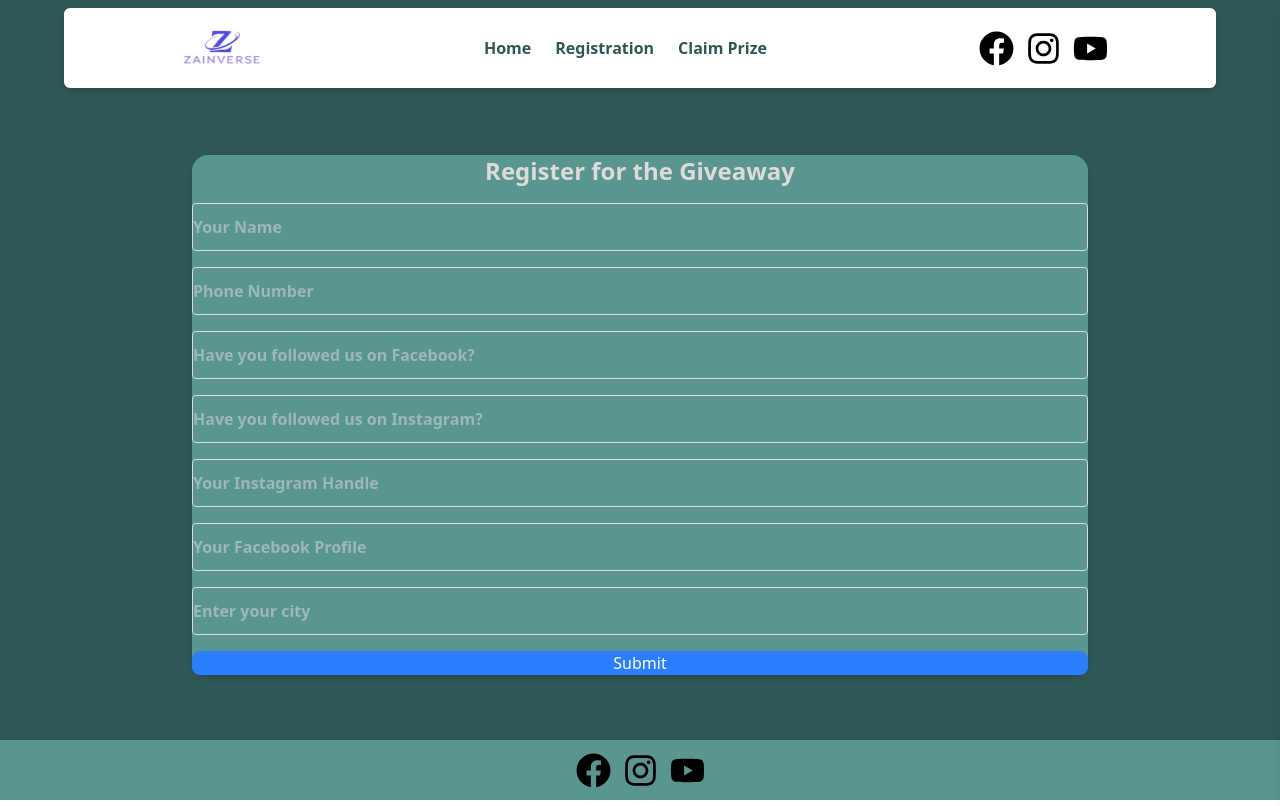
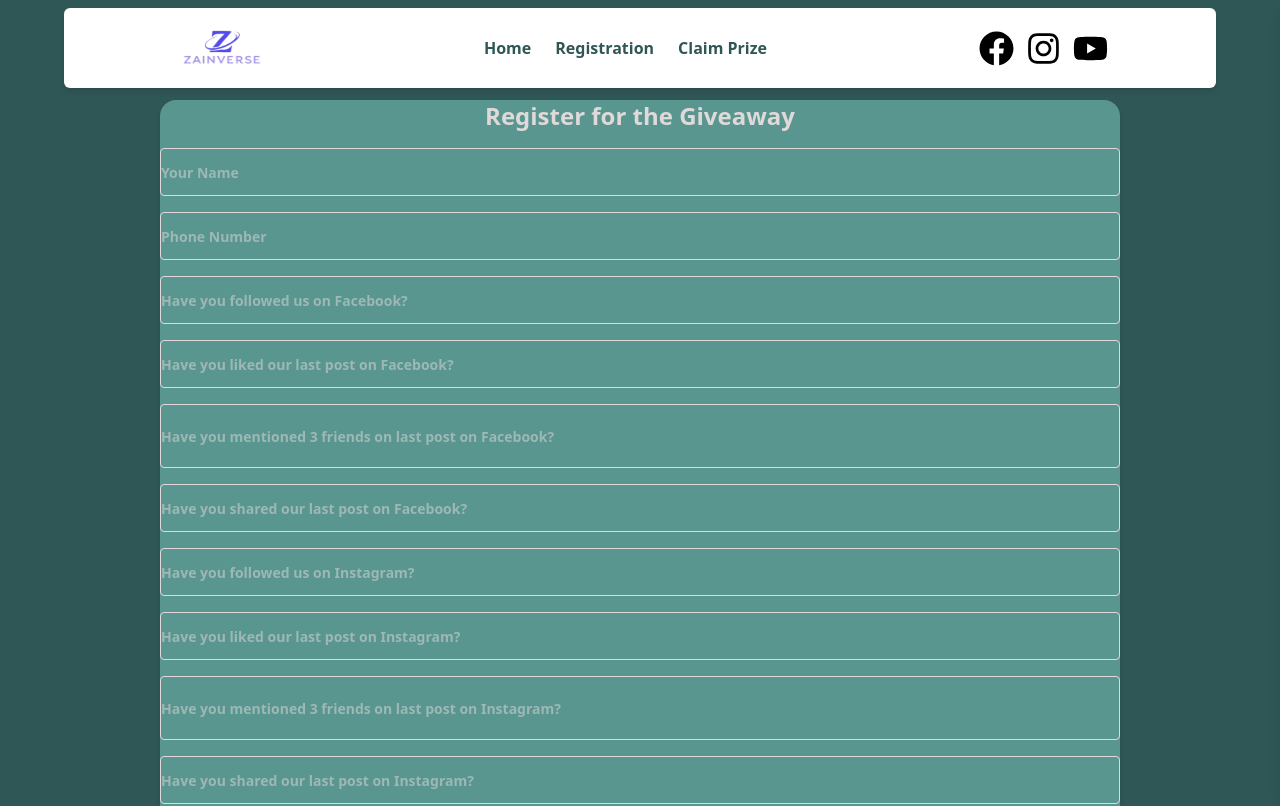
Before and after one commit to Zaryab-Ahmad-R/giveaway_app, a React (Vite) app in the folder frontend/: page /registration in a window 1280 px wide. Shown: the top 806 px of the page. Built offline with nearby package versions, Linux system fonts and the light colour scheme; no server answers.

Commit message:
updated RF

```diff
--- a/frontend/src/components/Navbar.jsx
+++ b/frontend/src/components/Navbar.jsx
@@ -17,7 +17,7 @@ const Navbar = () => {
         <>
             <nav className="sticky top-2 z-50 bg-white shadow-md w-[90%] mx-auto border-2 border-transparent border-solid h-20 rounded-md flex justify-around items-center">
                 <div className="logo-container">
-                    <img src={logo} alt="logo" className="h-20 w-[100px] scale-110" />
+                    <img  src={logo} alt="logo" className="h-20 w-[100px] scale-110" />
                 </div>
 
                 <ul className="hidden md:flex justify-center items-center gap-6 list-none font-bold text-[#2F5755]">
--- a/frontend/src/components/RegistrationForm.jsx
+++ b/frontend/src/components/RegistrationForm.jsx
@@ -23,7 +23,13 @@ export default function RegistrationForm() {
           name: data.name,
           phone: data.phone,
           facebookASK: data.facebookASK,
+          facebookPost: data.facebookPost,
+          friendsAskF: data.friendsAskF,
+          sharePostF: data.sharePostF,
           instagramASK: data.instagramASK,
+          instagramPost: data.instagramPost,
+          friendsAskI: data.friendsAskI,
+          sharePostI: data.sharePostI,
           instagramHandle: data.instagramHandle,
           facebookProfile: data.facebookProfile,
           city: data.city,
@@ -42,7 +48,7 @@ export default function RegistrationForm() {
   };
 
   return (
-    <section className="w-[70%] mx-auto bg-[#5A9690] shadow-md rounded-2xl p-6 mt-5">
+    <section className="md:w-[75%] sm:w-[100%] mx-auto bg-[#5A9690] shadow-md rounded-2xl p-6 md:mt-5 sm:mt-6">
       <h2 className="text-2xl font-bold mb-4 text-center text-[#E0D9D9]">Register for the Giveaway</h2>
 
       <form onSubmit={handleSubmit(onSubmit)} className="space-y-4">
@@ -97,6 +103,60 @@ export default function RegistrationForm() {
         <div>
           <input
             type="text"
+            placeholder="Have you liked our last post on Facebook?"
+            className="w-full border rounded h-12 p-5 text-[#E0D9D9] font-semibold outline-none"
+            {...register("facebookPost", {
+              required: "Required",
+              pattern: {
+                value: /^yes$/i,
+                message: "Like first to continue. Write Yes if already liked.",
+              },
+            })}
+          />
+          {errors.facebookPost && (
+            <p className="text-white text-sm mt-1 font-semibold">{errors.facebookPost.message}</p>
+          )}
+        </div>
+
+        <div>
+          <input
+            type="text"
+            placeholder="Have you mentioned 3 friends on last post on Facebook?"
+            className="w-full border rounded h-16 p-3 text-[#E0D9D9] font-semibold outline-none sm:text-base leading-2"
+            {...register("friendsAskF", {
+              required: "Required",
+              pattern: {
+                value: /^yes$/i,
+                message: "Mention first to continue. Write Yes if already mentioned.",
+              },
+            })}
+          />
+          {errors.friendsAskF && (
+            <p className="text-white text-sm mt-1 font-semibold">{errors.friendsAskF.message}</p>
+          )}
+        </div>
+
+        <div>
+          <input
+            type="text"
+            placeholder="Have you shared our last post on Facebook?"
+            className="w-full border rounded h-12 p-5 text-[#E0D9D9] font-semibold outline-none"
+            {...register("sharePostF", {
+              required: "Required",
+              pattern: {
+                value: /^yes$/i,
+                message: "Share first to continue. Write Yes if already shared.",
+              },
+            })}
+          />
+          {errors.sharePostF && (
+            <p className="text-white text-sm mt-1 font-semibold">{errors.sharePostF.message}</p>
+          )}
+        </div>
+
+        <div>
+          <input
+            type="text"
             placeholder="Have you followed us on Instagram?"
             className="w-full border rounded h-12 p-5 text-[#E0D9D9] font-semibold outline-none"
             {...register("instagramASK", {
@@ -109,6 +169,60 @@ export default function RegistrationForm() {
           />
           {errors.instagramASK && (
             <p className="text-white text-sm mt-1 font-semibold">{errors.instagramASK.message}</p>
+          )}
+        </div>
+
+        <div>
+          <input
+            type="text"
+            placeholder="Have you liked our last post on Instagram?"
+            className="w-full border rounded h-12 p-5 text-[#E0D9D9] font-semibold outline-none"
+            {...register("instagramPost", {
+              required: "Required",
+              pattern: {
+                value: /^yes$/i,
+                message: "Like first to continue. Write Yes if already liked.",
+              },
+            })}
+          />
+          {errors.instagramPost && (
+            <p className="text-white text-sm mt-1 font-semibold">{errors.instagramPost.message}</p>
+          )}
+        </div>
+
+         <div>
+          <input
+            type="text"
+            placeholder="Have you mentioned 3 friends on last post on Instagram?"
+            className="w-full border rounded h-16 p-3 text-[#E0D9D9] font-semibold outline-none sm:text-base leading-2"
+            {...register("friendsAskI", {
+              required: "Required",
+              pattern: {
+                value: /^yes$/i,
+                message: "Mention first to continue. Write Yes if already mentioned.",
+              },
+            })}
+          />
+          {errors.friendsAskI && (
+            <p className="text-white text-sm mt-1 font-semibold">{errors.friendsAskI.message}</p>
+          )}
+        </div>
+
+         <div>
+          <input
+            type="text"
+            placeholder="Have you shared our last post on Instagram?"
+            className="w-full border rounded h-12 p-5 text-[#E0D9D9] font-semibold outline-none"
+            {...register("sharePostI", {
+              required: "Required",
+              pattern: {
+                value: /^yes$/i,
+                message: "Share first to continue. Write Yes if already shared.",
+              },
+            })}
+          />
+          {errors.sharePostI && (
+            <p className="text-white text-sm mt-1 font-semibold">{errors.sharePostI.message}</p>
           )}
         </div>
 
@@ -167,7 +281,7 @@ export default function RegistrationForm() {
         <button
           type="submit"
           disabled={isSubmitting}
-          className={`w-full text-white rounded-lg py-2 transition-colors ${isSubmitting
+          className={`w-full text-white rounded-lg py-2 transition-colors h-10 ${isSubmitting
             ? "bg-blue-300 cursor-not-allowed"
             : "bg-blue-500 hover:bg-blue-600"
             }`}
--- a/frontend/src/index.css
+++ b/frontend/src/index.css
@@ -3,3 +3,15 @@
     padding: 0;
     box-sizing: border-box;
 }
+input::placeholder {
+  font-size: 14px;        /* Smaller font for mobile */
+  white-space: normal;    /* Allow placeholder to wrap (works on most mobile browsers) */
+  line-height: 1.1;
+}
+
+/* Prevent mobile browsers from shrinking or hiding placeholder */
+input {
+  min-width: 100%;        /* Full width on mobile */
+  box-sizing: border-box; /* Prevent overflow */
+  overflow: hidden;       /* Avoid cutting text */
+}
--- a/frontend/src/pages/AdminDashboard.jsx
+++ b/frontend/src/pages/AdminDashboard.jsx
@@ -211,6 +211,12 @@ export default function AdminDashboard() {
                   <th className="px-4 py-3 text-left">City</th>
                   <th className="px-4 py-3 text-left">Instagram</th>
                   <th className="px-4 py-3 text-left">Facebook</th>
+                  <th className="px-4 py-3 text-left">PostF</th>
+                  <th className="px-4 py-3 text-left">PostI</th>
+                  <th className="px-4 py-3 text-left">MentionF</th>
+                  <th className="px-4 py-3 text-left">MentionI</th>
+                  <th className="px-4 py-3 text-left">ShareF</th>
+                  <th className="px-4 py-3 text-left">ShareI</th>
                 </tr>
               </thead>
               <tbody>
@@ -221,6 +227,12 @@ export default function AdminDashboard() {
                     <td className="px-4 py-2">{u.city}</td>
                     <td className="px-4 py-2">{u.instagramHandle}</td>
                     <td className="px-4 py-2">{u.facebookProfile}</td>
+                    <td className="px-4 py-2">{u.facebookPost}</td>
+                    <td className="px-4 py-2">{u.instagramPost}</td>
+                    <td className="px-4 py-2">{u.friendsAskF}</td>
+                    <td className="px-4 py-2">{u.friendsAskI}</td>
+                    <td className="px-4 py-2">{u.sharePostF}</td>
+                    <td className="px-4 py-2">{u.sharePostI}</td>
                   </tr>
                 ))}
               </tbody>
--- a/frontend/src/pages/ClaimPrize.jsx
+++ b/frontend/src/pages/ClaimPrize.jsx
@@ -162,7 +162,7 @@ export default function ClaimPrize() {
             <button
               type="submit"
               disabled={isSubmitting}
-              className={`w-full text-white rounded-lg py-5 transition-colors ${isSubmitting
+              className={`w-full text-white rounded-lg py-5 transition-colors h-10 ${isSubmitting
                   ? "bg-blue-300 cursor-not-allowed"
                   : "bg-blue-500 hover:bg-blue-600"
                 }`}
--- a/frontend/src/pages/Home.jsx
+++ b/frontend/src/pages/Home.jsx
@@ -30,7 +30,7 @@ const Home = () => {
                 text="What Inspired These Giveaways"
                 className="md:text-5xl text-3xl font-bold text-center text-[#E0D9D9]"
                 delay={400}
-                duration={0.6}
+                duration={0.1}
                 ease="power3.out"
                 splitType="chars"
                 from={{ opacity: 0, y: 40 }}
```
Also changed, not shown: 2 other files (tests, documents, lock files or other folders).
